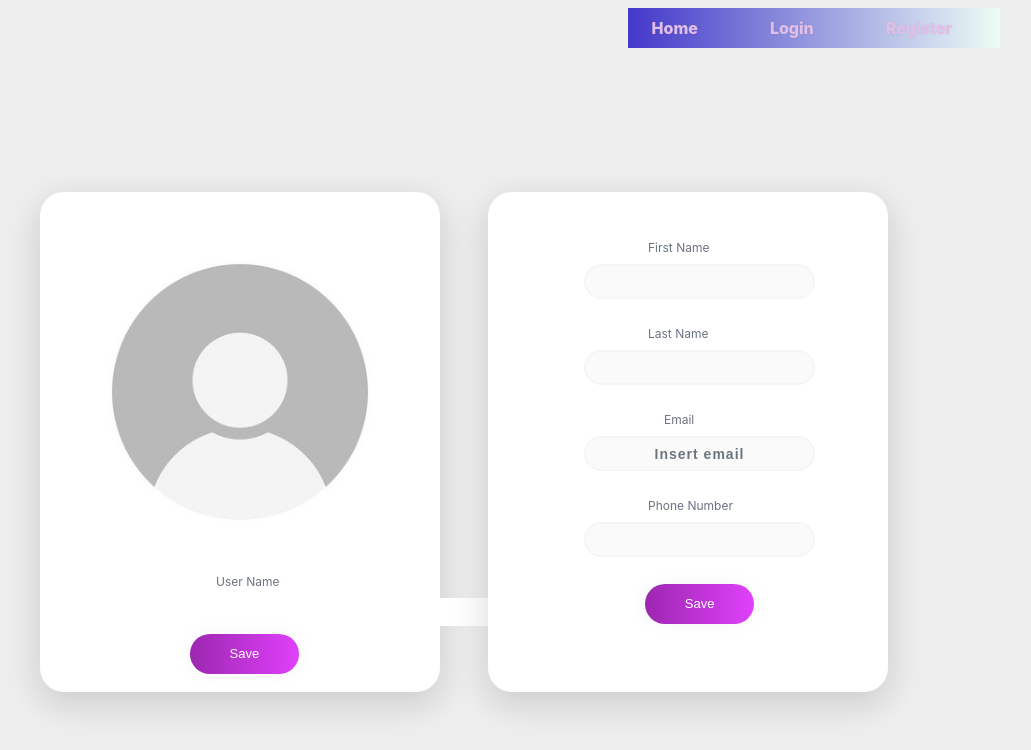
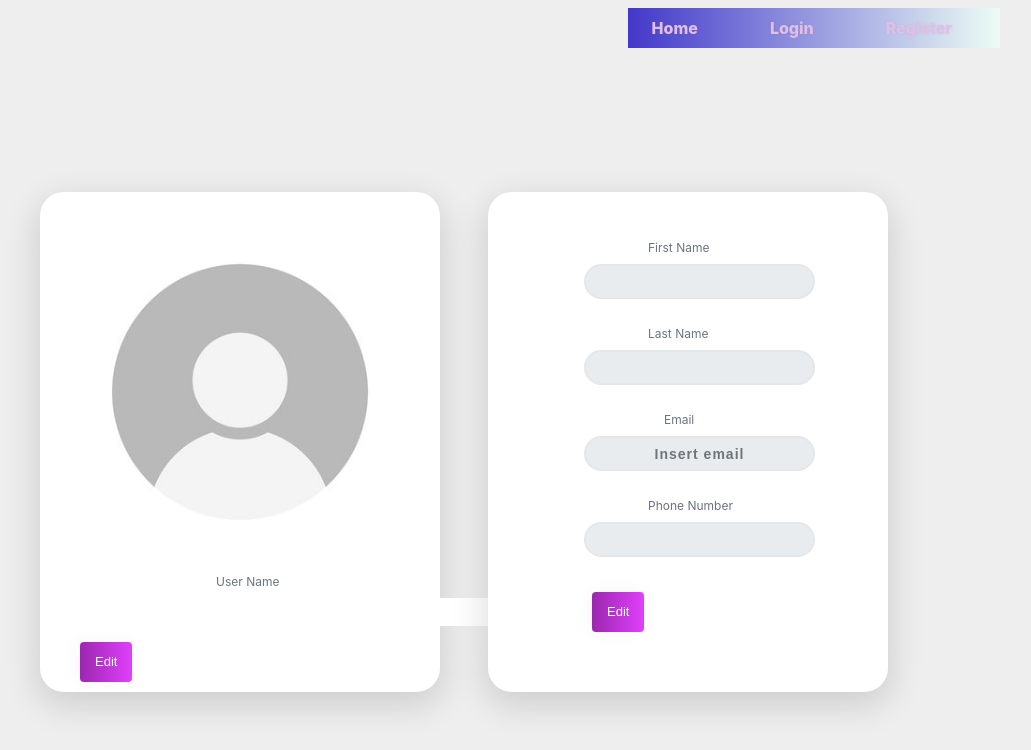
Before and after one commit to sayeda-khaled/shape_the_future, a React (Create React App) app in the folder frontend/static/: page /profile in a window 1280 px wide. Shown: the top 750 px of the page, without its empty margins (136-1167 px from the left). Built offline with nearby package versions, Linux system fonts and the light colour scheme; no server answers; the HTML template or start-up script is replaced by a standard one.

Commit message:
debugging profile

```diff
--- a/frontend/static/src/book.css
+++ b/frontend/static/src/book.css
@@ -64,7 +64,6 @@
 .frontPageBook {
   position: relative;
   width: 420px;
-  border: #fff solid 2px;
   border-radius: 4px;
   height: 420px;
 }
--- a/frontend/static/src/components/AdminPage.js
+++ b/frontend/static/src/components/AdminPage.js
@@ -161,30 +161,30 @@ class AdminPage extends Component {
           <section className="events-container flex bg-opacity-20">
                 <ul>{events}</ul>
                 <section className="form-container-1 sticky mt-12" style={{top:10+"VH"}}>
-                    <form class="form-1" onSubmit={this.addEvent}>
-                      <div class="mb-3">
-                        <label for="exampleFormControlInput1" class="form-label block">Grade</label>
-                        <input type="number" min="1" max="5" class="input-1" id="exampleFormControlInput1" autoComplete="off" name="grade" value={this.state.grade} onChange={this.handleInput} placeholder="Insert the grade"/>
+                    <form className="form-1" onSubmit={this.addEvent}>
+                      <div className="mb-3">
+                        <label  className="form-label block">Grade</label>
+                        <input type="number" min="1" max="5" className="input-1" autoComplete="off" name="grade" value={this.state.grade} onChange={this.handleInput} placeholder="Insert the grade"/>
                         </div>
 
-                      <div class="mb-3">
-                        <label for="exampleFormControlTextarea1" class="form-label block">Event Date</label>
-                        <input type="date"  min="2021-7-07" max="2021-12-31" class="input-1" name="date" id="start" autoComplete="off" id="exampleFormControlInput1"  value={this.state.date_of_event} onChange={this.handleInput} rows="3" required/>
+                      <div className="mb-3">
+                        <label className="form-label block">Event Date</label>
+                        <input type="date"  min="2021-7-07" max="2021-12-31" className="input-1" name="date" id="start" autoComplete="off"  value={this.state.date_of_event} onChange={this.handleInput} rows="3" required/>
                       </div>
 
-                      <div class="mb-3">
-                        <label for="exampleFormControlTextarea1"  class="form-label block">Start Time</label>
-                        <input type="time"  class="input-1" name="startTime"  min="08:00" max="15:00" required autoComplete="off" id="exampleFormControlInput1"  value={this.state.start_of_event} onChange={this.handleInput} rows="3"/>
+                      <div className="mb-3">
+                        <label  className="form-label block">Start Time</label>
+                        <input type="time"  className="input-1" name="startTime"  min="08:00" max="15:00" required autoComplete="off"  value={this.state.start_of_event} onChange={this.handleInput} rows="3"/>
                       </div>
 
 
-                      <div class="mb-3">
-                        <label for="exampleFormControlTextarea1"  class="form-label block">End Time</label>
-                        <input type="time"  class="input-1" name="endTime"  min="08:00" max="15:00" required autoComplete="off" id="exampleFormControlInput1"  value={this.state.end_of_event} onChange={this.handleInput} rows="3"/>
+                      <div className="mb-3">
+                        <label  className="form-label block">End Time</label>
+                        <input type="time"  className="input-1" name="endTime"  min="08:00" max="15:00" required autoComplete="off"  value={this.state.end_of_event} onChange={this.handleInput} rows="3"/>
                       </div>
 
 
-                  <button type="submit" onClick={this.addevent} class="btn-submit bg-blue">Submit</button>
+                  <button type="submit" onClick={this.addevent} className="btn-submit bg-blue">Submit</button>
                 </form>
               </section>
             </section>
--- a/frontend/static/src/components/MainPage.js
+++ b/frontend/static/src/components/MainPage.js
@@ -1,14 +1,14 @@
 import { Component } from 'react';
 
-import background from './../assets/images/background.jpg';
-import imageNew from './../assets/images/image1-new.jpg';
+// import background from './../assets/images/background.jpg';
 
 class MainPage extends Component {
 
-  constructor(props) {
-    super(props);
 
-  }
+      //
+      // <div class="credit">
+      //   * codepen
+      // </div>
 
     render() {
 
@@ -27,9 +27,6 @@ class MainPage extends Component {
                 Read<br></br>To Me
               </h1>
 
-              <div class="credit">
-                * codepen
-              </div>
 
               <div class="book">
                 <div class="gap"></div>
--- a/frontend/static/src/components/Profile.js
+++ b/frontend/static/src/components/Profile.js
@@ -11,6 +11,7 @@ class Profile extends Component {
       display_name: '',
       avatar: null,
       preview: '',
+      isEditingProfile: false,
       isEditing: false,
       first_name: '',
       last_name: '',
@@ -45,6 +46,7 @@ class Profile extends Component {
   }
 
   handleImage(e) {
+    e.preventDefault();
     let file = e.target.files[0];
     this.setState({[e.target.name]: file});
     let reader = new FileReader();
@@ -57,7 +59,7 @@ class Profile extends Component {
   async saveProfileInfo(e) {
     e.preventDefault();
 
-    const hasProfile = !this.state.detail;
+    const hasProfile = !this.state.preview;
 
     let formData = new FormData();
     formData.append('avatar', this.state.avatar);
@@ -104,7 +106,8 @@ class Profile extends Component {
     })
   }
 
-  saveUserInfo() {
+  saveUserInfo(e) {
+    e.preventDefault();
     const user = {
       first_name: this.state.first_name,
       last_name: this.state.last_name,
@@ -155,7 +158,11 @@ class Profile extends Component {
             <label className="text-gray-500 block text-xs	">User Name</label>
             <input type="text" name="display_name" value={this.state.display_name} onChange={this.handleInput} className="text-lg font-bold" autoComplete="off"/>
             </div>
-            <button class="btn-submit" type='button' onClick={this.saveProfileInfo}>Save</button>
+            {
+            this.state.isEditingProfile
+              ?  <button className="btn-submit-2" type='button' onClick={this.saveProfileInfo}>Save</button>
+              : <button class="btn-edit bg-blue flex-col ml-2 mt-2 rounded" type='button' onClick={(e) => this.setState({isEditingProfile: true})}>Edit</button>
+            }
 
           </form>
 
@@ -163,14 +170,19 @@ class Profile extends Component {
         <section className="events-container flex bg-opacity-20">
           <form className="form-container-4 pl-24 sticky mt-12" style={{top: 10 + "VH"}}>
             <label className="text-gray-500 block text-xs ml-16 ">First Name</label>
-            <input type="text" name="first_name" value={this.state.first_name} onChange={this.handleInput} class="form-control input-1" rows="3" autoComplete="off"/>
+            <input type="text" name="first_name" value={this.state.first_name} onChange={this.handleInput} className="form-control input-1" disabled={!this.state.isEditing} rows="3" autoComplete="off"/>
             <label className="text-gray-500 block text-xs ml-16">Last Name</label>
-            <input type="text" name="last_name" value={this.state.last_name} onChange={this.handleInput} class="form-control input-1" rows="3" autoComplete="off"/>
+            <input type="text" name="last_name" value={this.state.last_name} onChange={this.handleInput} className="form-control input-1" disabled={!this.state.isEditing} rows="3" autoComplete="off"/>
             <label className="text-gray-500 block text-xs ml-20">Email</label>
-            <input type="email" name="email" value={this.state.email} onChange={this.handleInput} placeholder="Insert email" class="form-control input-1" rows="3" autoComplete="off"/>
+            <input type="email" name="email" value={this.state.email} onChange={this.handleInput} placeholder="Insert email" className="form-control input-1" disabled={!this.state.isEditing} rows="3" autoComplete="off"/>
             <label className="text-gray-500 block text-xs ml-16">Phone Number</label>
-            <input type="tel" name="phone_number" value={this.state.phone_number} onChange={this.handleInput} class="form-control input-1" rows="3"autoComplete="off"/>
-            <button className="btn-submit-2" type='button' onClick={this.saveUserInfo}>Save</button>
+            <input type="tel" name="phone_number" value={this.state.phone_number} onChange={this.handleInput} className="form-control input-1" disabled={!this.state.isEditing} rows="3"autoComplete="off"/>
+              {
+              this.state.isEditing
+                ?   <button className="btn-submit-2" type='button' onClick={this.saveUserInfo}>Save</button>
+                : <button class="btn-edit bg-blue flex-col ml-2 mt-2 rounded" type='button' onClick={(e) => this.setState({isEditing: true})}>Edit</button>
+              }
+
 
           </form>
         </section>
--- a/frontend/static/src/components/StudentListDetail.js
+++ b/frontend/static/src/components/StudentListDetail.js
@@ -90,7 +90,7 @@ class StudentListDetail extends Component {
                   <label className="text-gray-500 block text-sm mr-2">School Student ID:</label>
                     <input type="number" class="form-control" name="studentId" value={students.student_id} onChange={this.handleInput} disabled={!this.state.isEditing}/>
                     <label className="text-gray-500 block text-sm mr-2">Primary Contact:</label>
-                    <input type="text" name="primaryContact" class="form-control" value={students.primary_contact} onChange={this.handleInput} disabled={!this.state.isEditing}/>
+                    <input type="text" name="primaryContact" className="form-control" value={students.primary_contact} onChange={this.handleInput} disabled={!this.state.isEditing}/>
                 <div className="flex items-center" >
                   <label className="text-gray-500 block text-sm mr-2">Grade:</label>
                     <input type="number" min="1" max="5" name="grade" value={this.state.grade} onChange={this.handleInput} disabled={!this.state.isEditing}/>
--- a/frontend/static/src/components/VolunteerPage.js
+++ b/frontend/static/src/components/VolunteerPage.js
@@ -135,23 +135,23 @@ class VolunteerPage extends Component {
               <form  className="form-1 bg-purple-100 m-6 p-4 rounded-3xl m-auto block max-w-md mt-6">
                 <div class="mb-3">
                     <label for="exampleFormControlInput1" class="form-label text-gray-500 block text-sm">Grade:</label>
-                    <p class="form-control pb-3" id="exampleFormControlInput1" name="grade">{event.grade} </p>
+                    <p class="form-control pb-3" name="grade">{event.grade} </p>
 
 
                     <label for="exampleFormControlTextarea1" class="form-label text-gray-500 block text-sm">Event Date:</label>
-                    <time class="form-control pb-3" id="exampleFormControlInput1" rows="3">{event.date_of_event}</time>
+                    <time class="form-control pb-3" rows="3">{event.date_of_event}</time>
 
 
                     <label for="exampleFormControlTextarea1" class="form-label text-gray-500 block text-sm">From:</label>
-                    <time class="form-control pb-3" id="exampleFormControlInput1" rows="3">{event.start_of_event}</time>
+                    <time class="form-control pb-3" rows="3">{event.start_of_event}</time>
 
                     <label for="exampleFormControlTextarea1" class="form-label text-gray-500 block text-sm">To:</label>
-                    <time class="form-control pb-3" id="exampleFormControlInput1" rows="3">{event.end_of_event}</time>
+                    <time class="form-control pb-3" rows="3">{event.end_of_event}</time>
                 <div class="btn-signup bg-blue pb-2"type ='button' onClick={(e) => this.cancelEvent(e,event)}>Cancel</div>
 
                 </div>
                 {event.student
-                  ?<input type="text" name="memo" class="form-control" autoComplete="off" id="exampleFormControlInput1"  value={event.memo} onChange={this.handleInput} rows="3"/>
+                  ?<input type="text" name="memo" class="form-control" autoComplete="off"  value={event.memo} onChange={this.handleInput} rows="3"/>
                   :<p>Awaiting Student Assignment</p>
 
                 }
```
